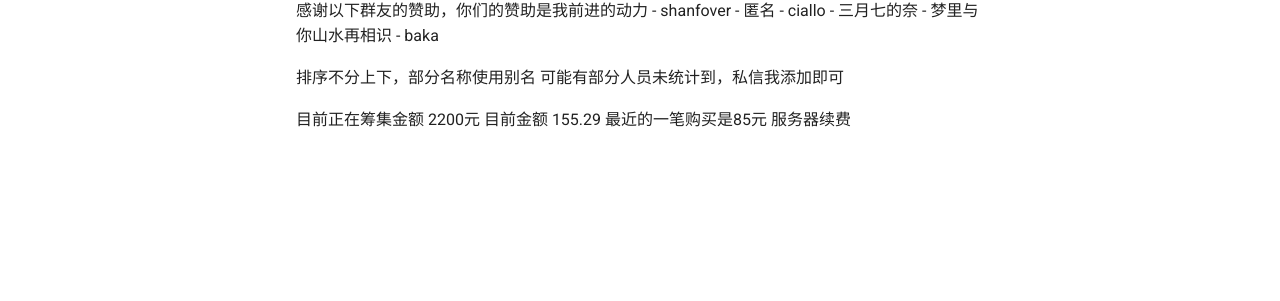
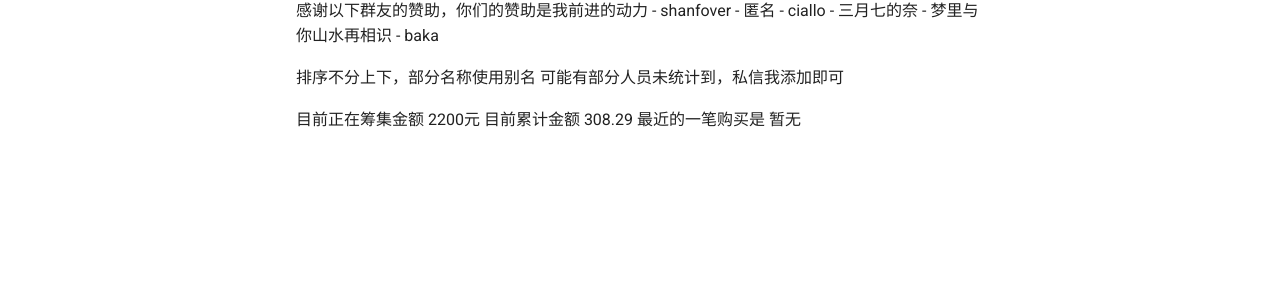
Before and after one commit to kuankqaq/kuank-docs, an MkDocs documentation site: the page built from docs/about.md, in a window 1280 px wide. Shown: the part 324-625 px from the top of the page. Built offline with MkDocs 1.6.1 and Material for MkDocs 9.7.7, drawn with Linux system fonts in a browser that asks for light colours.

Commit message:
更新 about.md

```diff
--- a/docs/about.md
+++ b/docs/about.md
@@ -16,5 +16,5 @@
 可能有部分人员未统计到，私信我添加即可
 
 目前正在筹集金额 2200元
-目前金额 155.29
-最近的一笔购买是85元 服务器续费
+目前累计金额 308.29
+最近的一笔购买是 暂无
```
